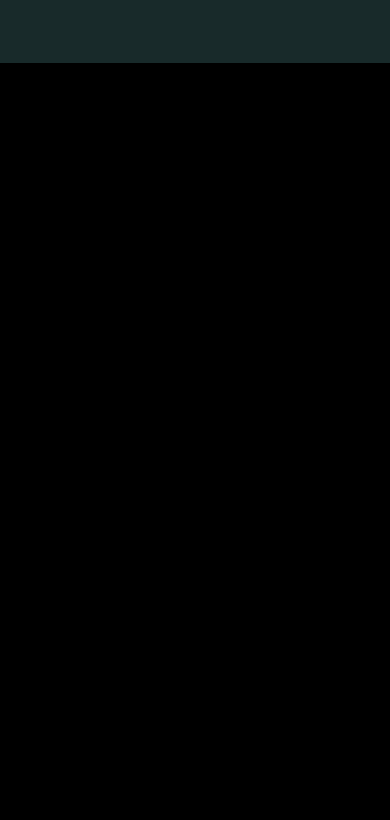
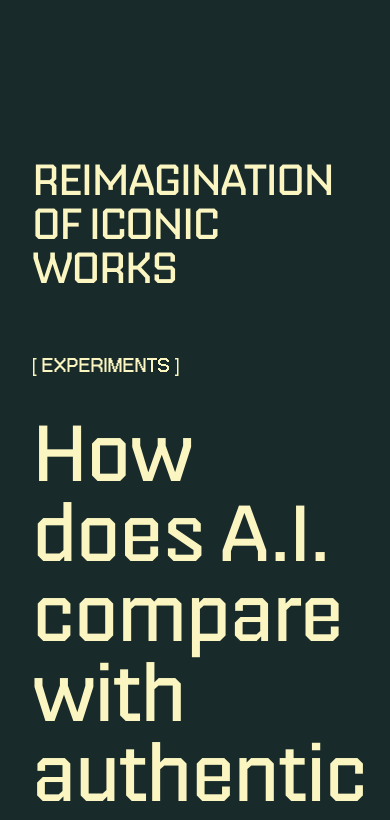
Before and after one commit to nimavisker1360/AI-ARTSHOWCASE, a Next.js app: page / in a window 390 px wide. Shown: the part 6120-6940 px from the top of the page. Before the commit the page ends 6183 px from the top, so only its background shows below. Built offline with nearby package versions, Linux system fonts and the light colour scheme.

Commit message:
works section header

```diff
--- a/src/app/home.css
+++ b/src/app/home.css
@@ -274,7 +274,36 @@
   align-items: center;
 }
 
-/* works-header */
+/* works */
+.works {
+  width: 100%;
+  height: 100%;
+  background-color: var(--background);
+  padding: 4em 0;
+}
+
+.works-header {
+  width: 70%;
+}
+
+.works-content .container {
+  display: flex;
+  gap: 2em;
+}
+
+.works-content .container .col {
+  flex: 1;
+}
+
+.works-content .container .col h2 {
+  text-transform: none;
+  font-size: 5rem;
+  margin-bottom: 1em;
+}
+
+.works-copy {
+  width: 70%;
+}
 
 @media (max-width: 900px) {
   .hero .container {
@@ -333,15 +362,18 @@
     width: 100%;
   }
 
-  .case-studies {
+  .case-studies,
+  .works {
     margin-top: -0.125em;
   }
 
-  .case-studies-header {
+  .case-studies-header,
+  .works-header {
     width: 100%;
   }
 
-  .case-studies-content .container {
+  .case-studies-content .container,
+  .works-content .container {
     flex-direction: column;
   }
 
@@ -349,7 +381,8 @@
     font-size: 2.5rem;
   }
 
-  .case-studies-copy {
+  .case-studies-copy,
+  .works-copy {
     width: 100%;
   }
 
--- a/src/app/page.js
+++ b/src/app/page.js
@@ -264,6 +264,35 @@ export default function Home() {
             </div>
           </div>
         </section>
+
+        <section className="works">
+          <div className="works-header">
+            <div className="container">
+              <h2>Reimagination of Iconic Works</h2>
+            </div>
+          </div>
+
+          <div className="works-content">
+            <div className="container">
+              <div className="col">
+                <p className="primary">[ Experiments ]</p>
+              </div>
+              <div className="col">
+                <div className="works-copy">
+                  <h2>
+                    How does A.I. compare with authentic human creativity?
+                  </h2>
+
+                  <p>
+                    In the following experiments, we will use cutting edge
+                    visual AI tools (Midjourney & DALL-E 3) to generatively
+                    reinterpret iconic artworks via a set of creative prompts.
+                  </p>
+                </div>
+              </div>
+            </div>
+          </div>
+        </section>
       </div>
     </ReactLenis>
   );
```
